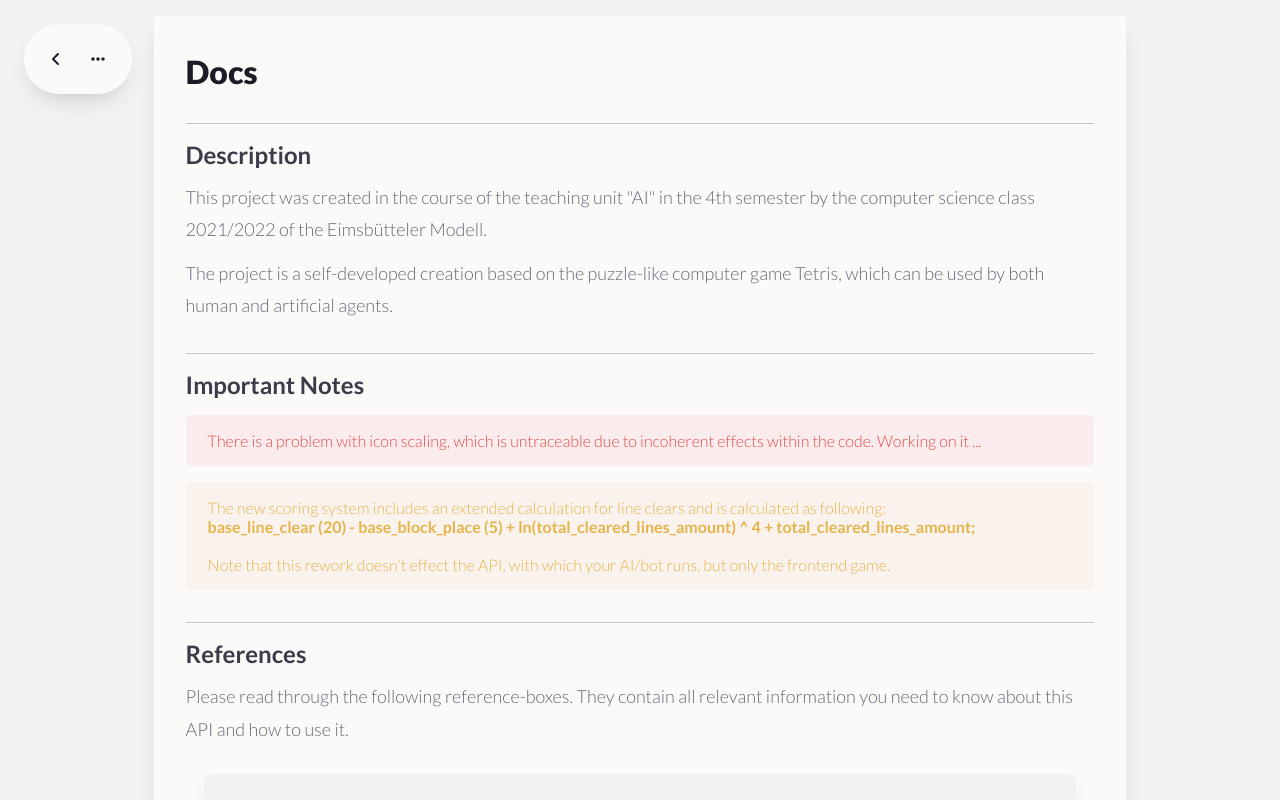
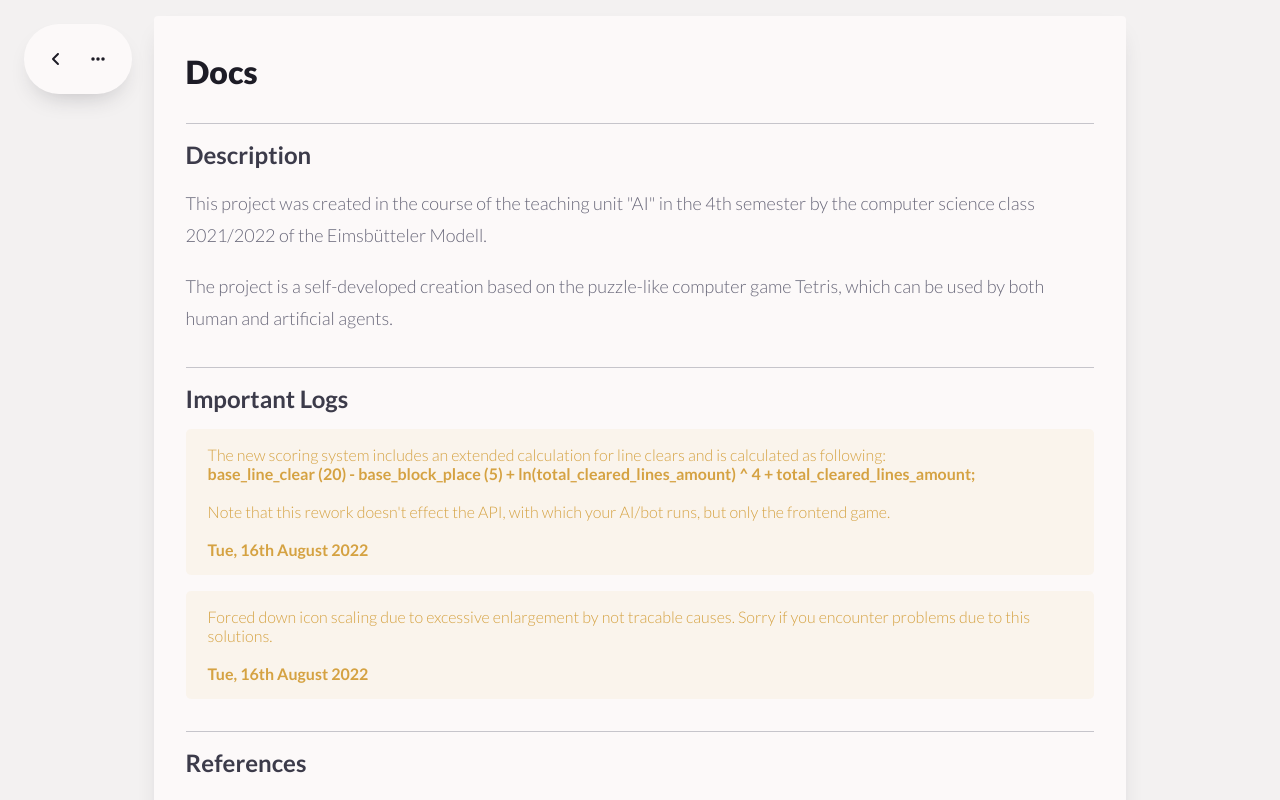
Before and after one commit to clk1006/teris, a Next.js app: page /docs in a window 1280 px wide. Shown: the top 800 px of the page. Built offline with nearby package versions, Linux system fonts and the light colour scheme.

Commit message:
adjusted notes again

```diff
--- a/pages/docs/index.js
+++ b/pages/docs/index.js
@@ -83,11 +83,7 @@ export default function Docs() {
 
                         <hr/>
 
-                        <h2>Important Notes</h2>
-
-                        <div className="warning-box">
-                            There is a problem with icon scaling, which is untraceable due to incoherent effects within the code. Working on it ...
-                        </div>
+                        <h2>Important Logs</h2>
 
                         <div className="warning-box yellow">
                             The new scoring system includes an extended calculation for line clears and is calculated as following:
@@ -98,6 +94,17 @@ export default function Docs() {
                             <br/>
                             <br/>
                             Note that this rework doesn't effect the API, with which your AI/bot runs, but only the frontend game.
+                            <br/>
+                            <br/>
+                            <b>Tue, 16th August 2022</b>
+                        </div>
+
+                        <div className="warning-box yellow">
+                            Forced down icon scaling due to excessive enlargement by not tracable causes.
+                            Sorry if you encounter problems due to this solutions.
+                            <br/>
+                            <br/>
+                            <b>Tue, 16th August 2022</b>
                         </div>
 
                         <hr/>
--- a/styles/docs.css
+++ b/styles/docs.css
@@ -271,6 +271,10 @@ hr {
 }
 
 .warning-box.yellow {
-    color: rgb(229, 180, 75);
-    background-color: rgba(229, 152, 75, 0.07);
+    color: rgb(213, 162, 66);
+    background-color: rgba(218, 176, 69, 0.07);
 }
+
+svg {
+    height: 14px;
+}
--- a/styles/main.css
+++ b/styles/main.css
@@ -33,8 +33,6 @@ p, span {
 }
 
 p {
-    margin: 0.6em 0;
-
     line-height: 1.8em;
 }
 
@@ -289,6 +287,7 @@ p {
 }
 
 .error {
+    margin: 0;
     color: rgb(229, 75, 75);
 }
 
```
